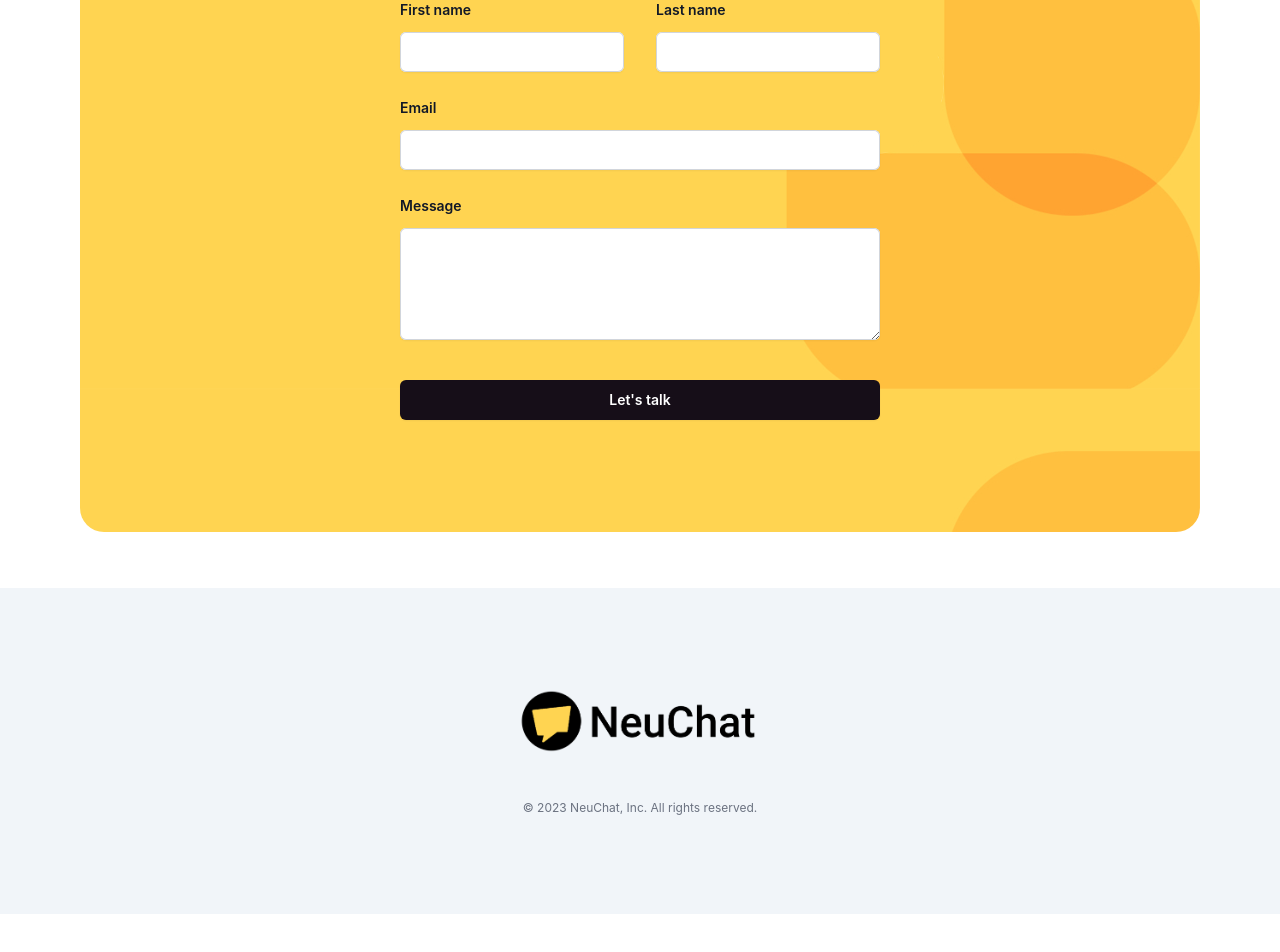
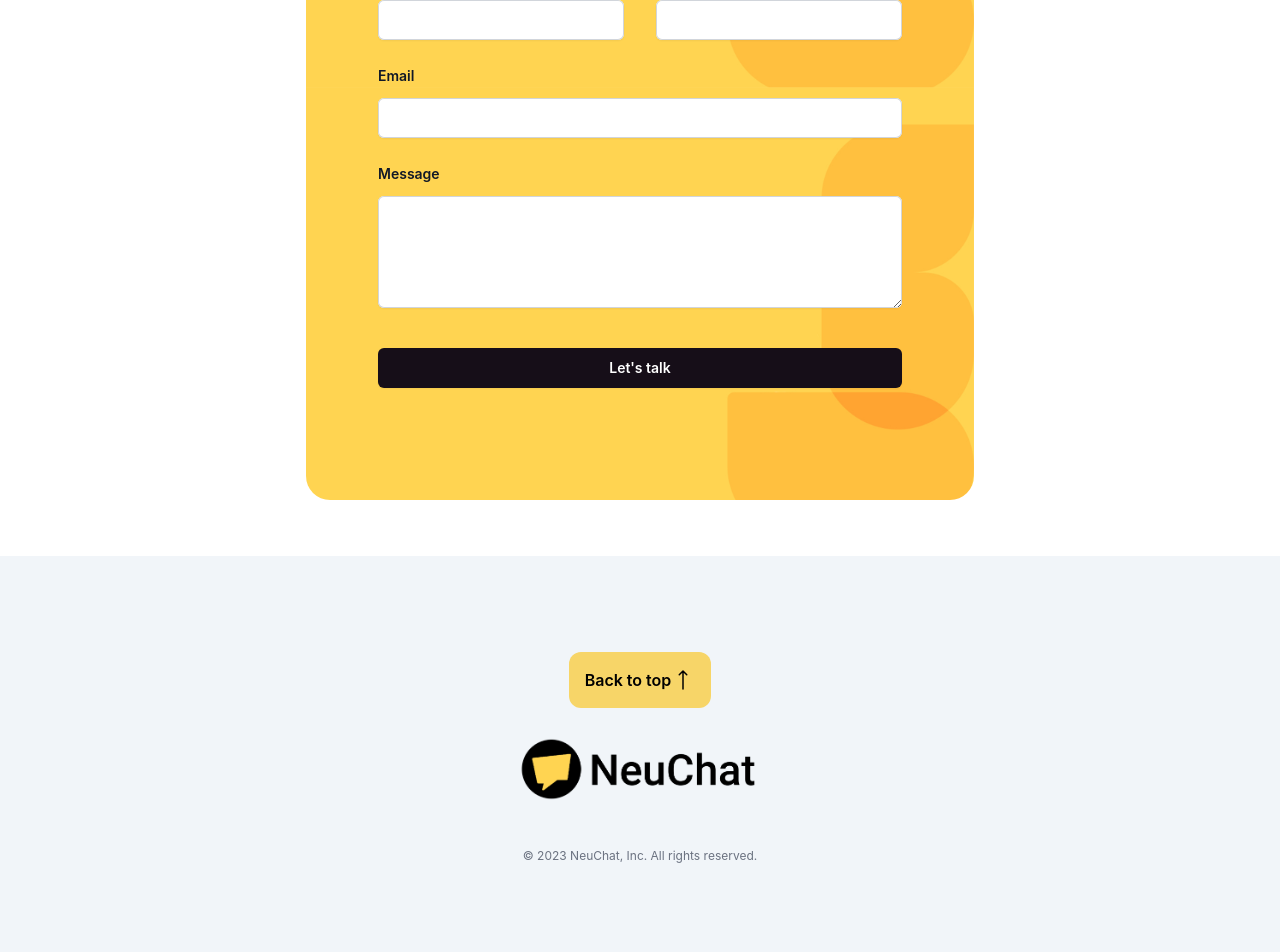
Before and after one commit to pataibalazs/aichatbot-website, a React (Create React App) app: page / in a window 1280 px wide. Shown: the part 5493-6445 px from the top of the page. Before the commit the page ends 6407 px from the top, so only its background shows below. Built offline with nearby package versions, Linux system fonts and the light colour scheme.

Commit message:
favicon added, navbar footer fixed

```diff
--- a/public/index.html
+++ b/public/index.html
@@ -2,7 +2,7 @@
 <html lang="en">
   <head>
     <meta charset="utf-8" />
-    <link rel="icon" href="%PUBLIC_URL%/favicon.ico" />
+    <link rel="icon" href="%PUBLIC_URL%/favicon.png" />
     <meta name="viewport" content="width=device-width, initial-scale=1" />
     <meta name="theme-color" content="#000000" />
     <meta
--- a/src/components/Contact.jsx
+++ b/src/components/Contact.jsx
@@ -8,7 +8,7 @@ function classNames(...classes) {
 export function Contact({refProp}) {
   return (
     <div className="bg-white py-12 sm:py-8 flex justify-center">
-      <div className="max-w-7xl px-6 lg:px-8 hatter-2 py-28 rounded-3xl p-10 sm:mx-20 m-6 lg:px-80" ref={refProp}>
+      <div className="max-w-7xl px-6 lg:px-8 hatter-2 py-28 rounded-3xl p-10 sm:mx-20 m-6 lg:px-40" ref={refProp}>
         <div
           className="absolute inset-x-0 top-[-10rem] -z-10 transform-gpu overflow-hidden blur-3xl sm:top-[-20rem]"
           aria-hidden="true"
@@ -21,7 +21,7 @@ export function Contact({refProp}) {
             If you have any questions, feel free to contact us about our products.
           </p>
         </div>
-        <form action="#" method="POST" className="mx-auto mt-16 max-w-xl sm:mt-20">
+        <form action="#" method="POST" className="mt-16 max-w-2xl px-10 sm:mt-20">
           <div className="grid grid-cols-1 gap-x-8 gap-y-6 sm:grid-cols-2">
             <div>
               <label htmlFor="first-name" className="block text-sm font-semibold leading-6 text-gray-900">
--- a/src/components/Footer.jsx
+++ b/src/components/Footer.jsx
@@ -1,16 +1,36 @@
 import backgroundImage from '../images/logo_yellow_black.png'
 
 export function Footer() {
+
+  function scrollToTop() {
+    window.scrollTo({
+      top: 0,
+      behavior: 'smooth'
+    });
+  }
+
   return (
     <footer className="bg-slate-100">
-      <div className="mx-auto max-w-xs overflow-hidden px-6 py-20 sm:py-24 lg:px-8 flex-col justify-center">
-        <img className=""
-        src={backgroundImage}>
+      <div className="mx-auto max-w-xs overflow-hidden px-6 py-20 sm:py-24 lg:px-8 flex-col justify-center items-center">
+        <div className="flex flex-row justify-center mb-6">
+          <button className="p-4 rounded-xl font-semibold flex bg-pageColors-2" onClick={scrollToTop}>
+            Back to top        <svg xmlns="http://www.w3.org/2000/svg" fill="none" viewBox="0 0 24 24" strokeWidth={1.5} stroke="currentColor" className="w-6 h-6">
+              <path strokeLinecap="round" strokeLinejoin="round" d="M8.25 6.75L12 3m0 0l3.75 3.75M12 3v18" />
+            </svg>
+          </button>
+
+        </div>
+
+
+        <img className="" onClick={scrollToTop}
+          src={backgroundImage}>
         </img>
         <p className="mt-10 text-center text-xs leading-5 text-gray-500">
           &copy; 2023 NeuChat, Inc. All rights reserved.
         </p>
+
       </div>
+
     </footer>
   )
 }
--- a/src/components/Navbar.jsx
+++ b/src/components/Navbar.jsx
@@ -23,6 +23,8 @@ export function Navbar({
   scrollToContact,
 }) {
   const [mobileMenuOpen, setMobileMenuOpen] = useState(false);
+
+
 
   // A mapping of section names to their scrollTo functions
   const scrollFunctions = {
@@ -63,7 +65,7 @@ export function Navbar({
         <div className="flex items-center">
           <button
             type="button"
-            className="-m-2.5 inline-flex items-center justify-center rounded-md p-2.5 text-red-700 lg:hidden"
+            className="-m-2.5 inline-flex items-center justify-center rounded-md p-2.5 text-pageColors-1 lg:hidden"
             onClick={() => setMobileMenuOpen(true)}
           >
             <span className="sr-only">Open main menu</span>
@@ -99,7 +101,12 @@ export function Navbar({
                 {navigation.map((item) => (
                   <button
                     key={item.name}
-                onClick={scrollFunctions[item.name]} // Here we use the appropriate function based on item name
+                    onClick={() => {
+                      if (scrollFunctions[item.name]) {
+                        scrollFunctions[item.name]();
+                      }
+                      setMobileMenuOpen(false);
+                    }}
                     className="-mx-3 block rounded-lg px-3 py-2 text-base font-semibold leading-7 text-gray-900 hover:bg-gray-50"
                   >
                     {item.name}
```
Also changed, not shown: public/favicon.png (added), 1 other file (tests, documents, lock files or other folders). Lines whose indentation alone changed are shown as unchanged.
